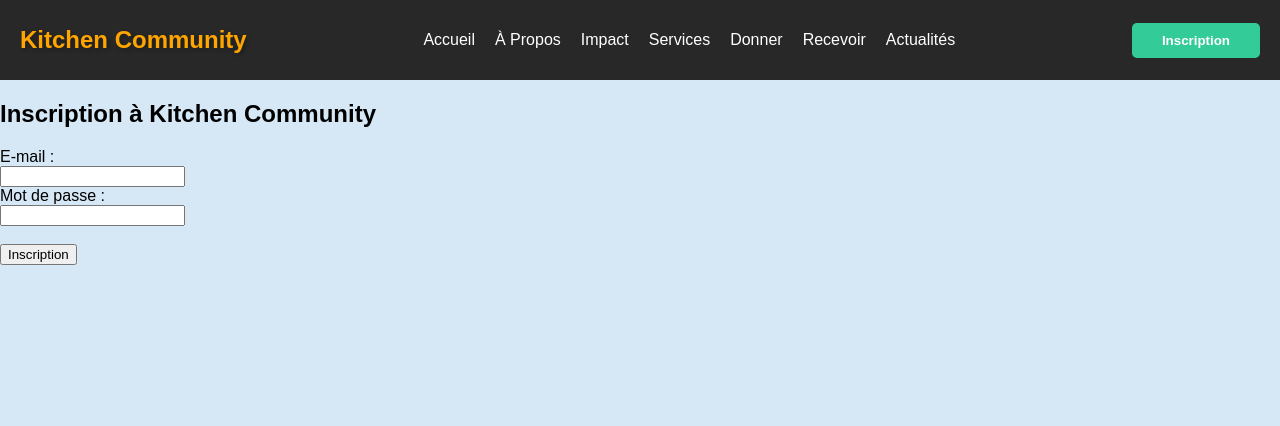
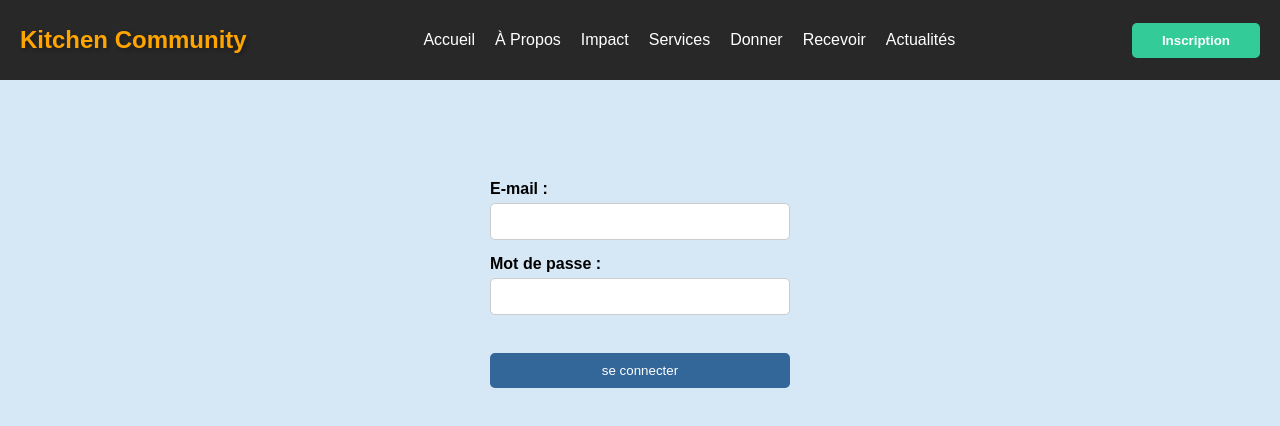
Before and after one commit to KESTIAMASANGU/kitchen-community-connection, a React (Create React App) app: page /Inscription in a window 1280 px wide. Shown: the top 426 px of the page. Built offline with nearby package versions, Linux system fonts and the light colour scheme.

Commit message:
ajout des styles

```diff
--- a/src/App.css
+++ b/src/App.css
@@ -471,3 +471,47 @@ button:hover {
 .footer__legal a {
   color: #FF7511;
 } */
+
+
+form {
+  width: 300px;
+  margin: 0 auto;
+  font-family: Arial, sans-serif;
+  margin-top: 100px;
+  border-radius: 20px;
+}
+
+
+
+label {
+  font-weight: bold;
+}
+
+input[type="email"],
+input[type="password"],
+input[type="submit"] {
+  width: 100%;
+  padding: 10px;
+  margin-top: 5px;
+  margin-bottom: 15px;
+  border: 1px solid #ccc;
+  border-radius: 5px;
+  box-sizing: border-box;
+}
+
+.error-message {
+  color: red;
+  margin-top: -10px;
+  margin-bottom: 10px;
+}
+
+input[type="submit"] {
+  background-color: #336699;
+  color: white;
+  border: none;
+  cursor: pointer;
+}
+
+input[type="submit"]:hover {
+  background-color: #265580;
+}
--- a/src/Inscription.jsx
+++ b/src/Inscription.jsx
@@ -40,9 +40,8 @@ function InscriptionForm() {
 
   return (
     <div>
-      <h2>Inscription à Kitchen Community</h2>
       <form onSubmit={handleSubmit}>
-        <div>
+        <div >
           <label htmlFor="email">E-mail :</label><br />
           <input type="email" id="email" value={email} onChange={handleEmailChange} required />
           {errorEmail && <div style={{ color: 'red' }}>{errorEmail}</div>}
@@ -53,7 +52,7 @@ function InscriptionForm() {
           {errorPassword && <div style={{ color: 'red' }}>{errorPassword}</div>}
         </div>
         <br />
-        <input type="submit" value="Inscription" />
+        <input type="submit" value="se connecter" />
       </form>
     </div>
   );
```
